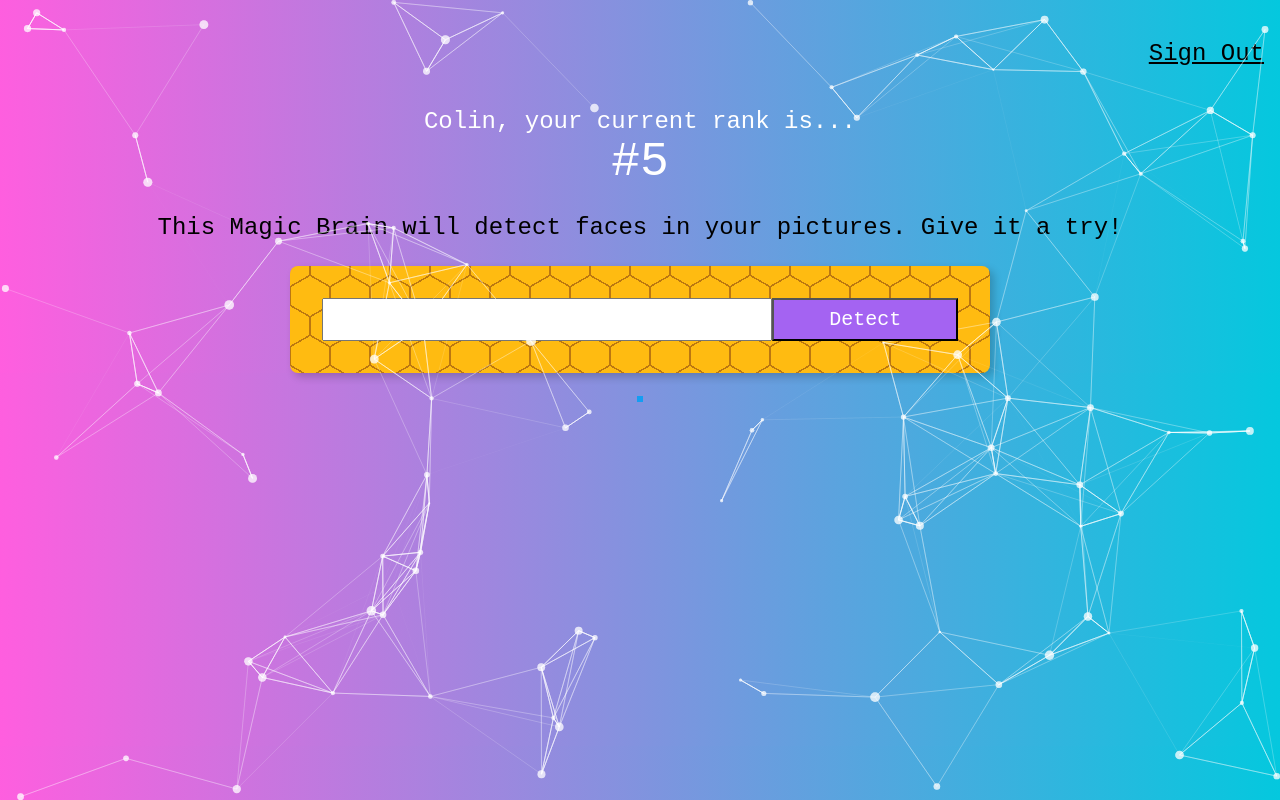
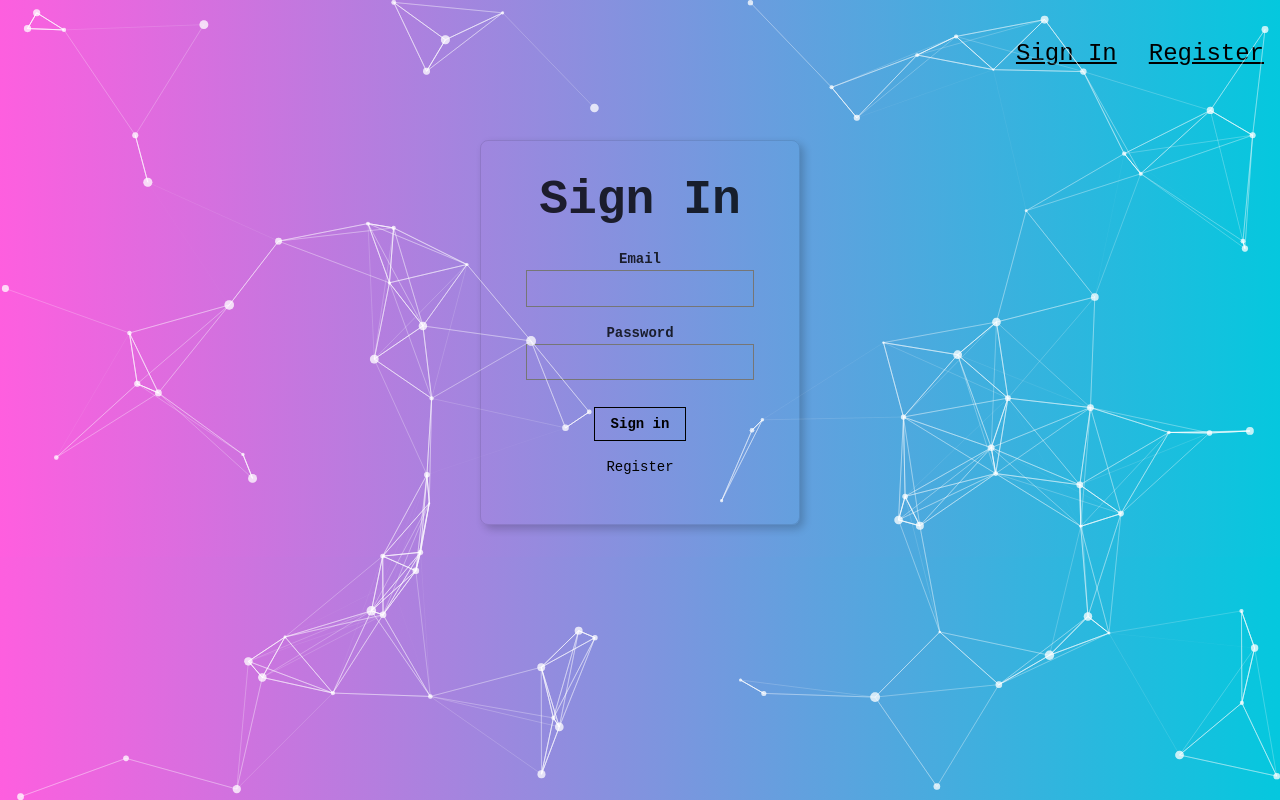
Before and after one commit to SomeRandom02/facerecognitionbrain, a React (Create React App) app: page / in a window 1280 px wide. Built offline with nearby package versions, Linux system fonts and the light colour scheme.

Commit message:
added signin, register, and sign out functionality.

```diff
--- a/package.json
+++ b/package.json
@@ -1,5 +1,6 @@
 {
   "name": "facerecognitionbrain",
+  "homepage": "https://SomeRandom02.github.io/facerecognitionbrain",
   "version": "0.1.0",
   "private": true,
   "dependencies": {
@@ -7,6 +8,7 @@
     "@testing-library/react": "^12.1.4",
     "@testing-library/user-event": "^13.5.0",
     "clarifai": "^2.9.1",
+    "gh-pages": "^3.2.3",
     "react": "^17.0.2",
     "react-dom": "^17.0.2",
     "react-scripts": "^4.0.2",
@@ -20,7 +22,9 @@
     "start": "react-scripts start",
     "build": "react-scripts build",
     "test": "react-scripts test",
-    "eject": "react-scripts eject"
+    "eject": "react-scripts eject",
+    "predeploy": "npm run build",
+    "deploy": "gh-pages -d build"
   },
   "eslintConfig": {
     "extends": [
--- a/public/index.html
+++ b/public/index.html
@@ -7,7 +7,7 @@
     <meta name="theme-color" content="#000000" />
     <meta
       name="description"
-      content="Web site created using create-react-app"
+      content="Magic Brain Finds Faces Within Your Pictures!"
     />
     <link rel="apple-touch-icon" href="%PUBLIC_URL%/logo192.png" />
     <!--
@@ -24,7 +24,7 @@
       work correctly both with client-side routing and a non-root public URL.
       Learn how to configure a non-root public URL by running `npm run build`.
     -->
-    <title>React App</title>
+    <title>Magic Brain</title>
   </head>
   <body>
     <noscript>You need to enable JavaScript to run this app.</noscript>
--- a/src/App.js
+++ b/src/App.js
@@ -1,11 +1,13 @@
 import './App.css';
 import Navigation from './Components/Navigation/Navigation.js'
 import FaceRecognition from './Components/FaceRecognition/FaceRecognition.js'
-// import Logo from './Components/Logo/Logo.js'
+import Logo from './Components/Logo/Logo.js'
 import React, {Component} from 'react';
 import ImageLinkForm from './Components/ImageLinkForm/ImageLinkForm.js'
 import Rank from './Components/Rank/Rank.js'
 import Particless from './Components/Particless/Particless.js'
+import SignIn from './Components/SignIn/SignIn.js'
+import Register from './Components/Register/Register.js'
 
 class App extends Component {
   constructor() {
@@ -13,7 +15,9 @@
     this.state = {
       input:'',
       imageUrl: '',
-      box:{}
+      box:{},
+      route: 'SignIn',
+      isSignedIn: false
     }
   }
 
@@ -77,15 +81,39 @@
 
   }
 
+  onRouteChange = (route) => {
+    if (route === 'SignIn') {
+      this.setState({isSignedIn: false})
+    } else if (route === 'Home') {
+      this.setState({isSignedIn: true})
+    }
+    this.setState({route: route});
+  }
+
   render() {
+    const { isSignedIn, route, box, input } = this.state;
     return (
       <div className='App'>
-        <Particless className='particles'/>
-        <Navigation />
-        {/* <Logo /> */}
-        <Rank />
-        <ImageLinkForm onInputChange={this.onInputChange} onButtonSubmit={this.onButtonSubmit}/>
-        <FaceRecognition box={this.state.box} imageUrl={this.state.input} />
+          <Particless className='particles'/>
+        <Navigation isSignedIn={isSignedIn} onRouteChange={this.onRouteChange}/>
+        { route === 'Home'
+          ? <div>
+              <Logo />
+              <Rank />
+              <ImageLinkForm onInputChange={this.onInputChange} onButtonSubmit={this.onButtonSubmit}/>
+              <FaceRecognition box={box} imageUrl={input} />
+          </div>
+          : (
+            route === 'SignIn'
+            ? <SignIn onRouteChange={this.onRouteChange} />
+            : <Register onRouteChange={this.onRouteChange} />
+          )
+
+
+
+
+
+        }
       </div>
     );
   }
--- a/src/Components/Navigation/Navigation.js
+++ b/src/Components/Navigation/Navigation.js
@@ -1,11 +1,20 @@
 import React from "react";
 
-const Navigation = () => {
-    return(
-        <nav style={{display :'flex', justifyContent: 'flex-end'}}>
-            <p className='f3 link dim black underline pa3 pointer'>Sign Out</p>
-        </nav>
-    )
+const Navigation = ({onRouteChange, isSignedIn}) => {
+        if (isSignedIn) {
+            return(
+                <nav style={{display :'flex', justifyContent: 'flex-end'}}>
+                    <p onClick={() => onRouteChange('SignIn')} className='f3 link dim black underline pa3 pointer'>Sign Out</p>
+                </nav>
+            )
+        } else {
+            return(
+                    <nav style={{display :'flex', justifyContent: 'flex-end'}}>
+                        <p onClick={() => onRouteChange('SignIn')} className='f3 link dim black underline pa3 pointer'>Sign In</p>
+                        <p onClick={() => onRouteChange('Register')} className='f3 link dim black underline pa3 pointer'>Register</p>
+                    </nav>
+            )
+        }
 }
 
 export default Navigation
--- /dev/null
+++ b/src/Components/Register/Register.js
@@ -0,0 +1,32 @@
+import React from "react";
+
+const Register = ({onRouteChange}) => {
+    return(
+        <article className="br3 ba b--black-10 mv4 w-100 w-50-m w-25-l mw6 shadow-5 center">
+            <main className="pa4 black-80">
+                <div className="measure">
+                    <fieldset id="sign_up" className="ba b--transparent ph0 mh0">
+                        <legend className="f1 fw6 ph0 mh0">Register</legend>
+                        <div className="mt3">
+                            <label className="db fw6 lh-copy f6" htmlFor="name">Name</label>
+                            <input className="pa2 input-reset ba bg-transparent hover-bg-black hover-white w-100" type="text" name="name"  id="name" />
+                        </div>
+                        <div className="mt3">
+                            <label className="db fw6 lh-copy f6" htmlFor="email-address">Email</label>
+                            <input className="pa2 input-reset ba bg-transparent hover-bg-black hover-white w-100" type="email" name="email-address"  id="email-address" />
+                        </div>
+                        <div className="mv3">
+                            <label className="db fw6 lh-copy f6" htmlFor="password">Password</label>
+                            <input className="b pa2 input-reset ba bg-transparent hover-bg-black hover-white w-100" type="password" name="password"  id="password" />
+                        </div>
+                    </fieldset>
+                    <div className="">
+                        <input onClick={() => onRouteChange('Home')}className="b ph3 pv2 input-reset ba b--black bg-transparent grow pointer f6 dib" type="submit" value="Register" />
+                    </div>
+                </div>
+            </main>
+        </article>
+    )
+}
+
+export default Register
--- /dev/null
+++ b/src/Components/SignIn/SignIn.js
@@ -0,0 +1,31 @@
+import React from "react";
+
+const SignIn = ({onRouteChange}) => {
+    return(
+        <article className="br3 ba b--black-10 mv4 w-100 w-50-m w-25-l mw6 shadow-5 center">
+            <main className="pa4 black-80">
+                <div className="measure">
+                    <fieldset id="sign_up" className="ba b--transparent ph0 mh0">
+                        <legend className="f1 fw6 ph0 mh0">Sign In</legend>
+                        <div className="mt3">
+                            <label className="db fw6 lh-copy f6" htmlFor="email-address">Email</label>
+                            <input className="pa2 input-reset ba bg-transparent hover-bg-black hover-white w-100" type="email" name="email-address"  id="email-address" />
+                        </div>
+                        <div className="mv3">
+                            <label className="db fw6 lh-copy f6" htmlFor="password">Password</label>
+                            <input className="b pa2 input-reset ba bg-transparent hover-bg-black hover-white w-100" type="password" name="password"  id="password" />
+                        </div>
+                    </fieldset>
+                    <div className="">
+                        <input onClick={() => onRouteChange('Home')}className="b ph3 pv2 input-reset ba b--black bg-transparent grow pointer f6 dib" type="submit" value="Sign in" />
+                    </div>
+                    <div className="lh-copy mt3">
+                        <p onClick={() => onRouteChange('Register')} className="f6 link dim black db pointer">Register</p>
+                    </div>
+                </div>
+            </main>
+        </article>
+    )
+}
+
+export default SignIn
```
Also changed, not shown: 1 other file (tests, documents, lock files or other folders).
